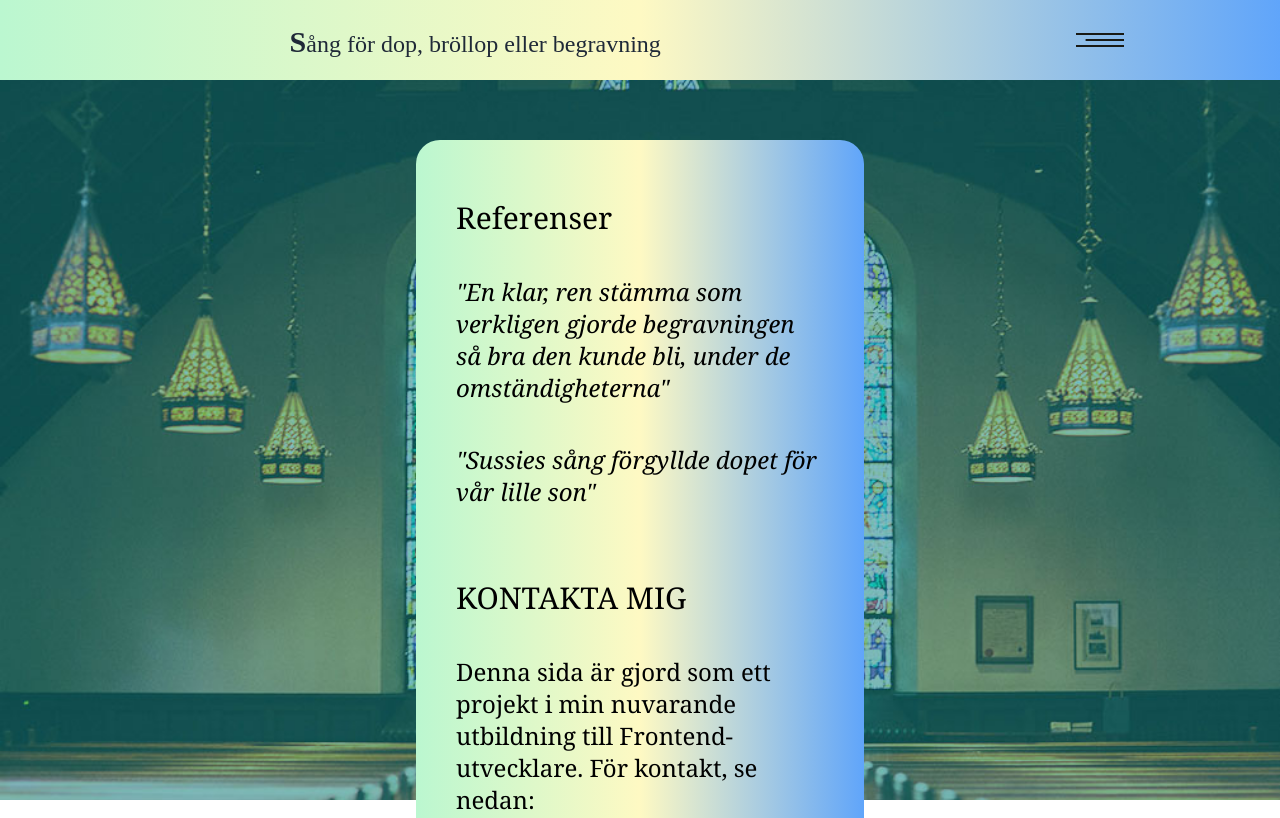
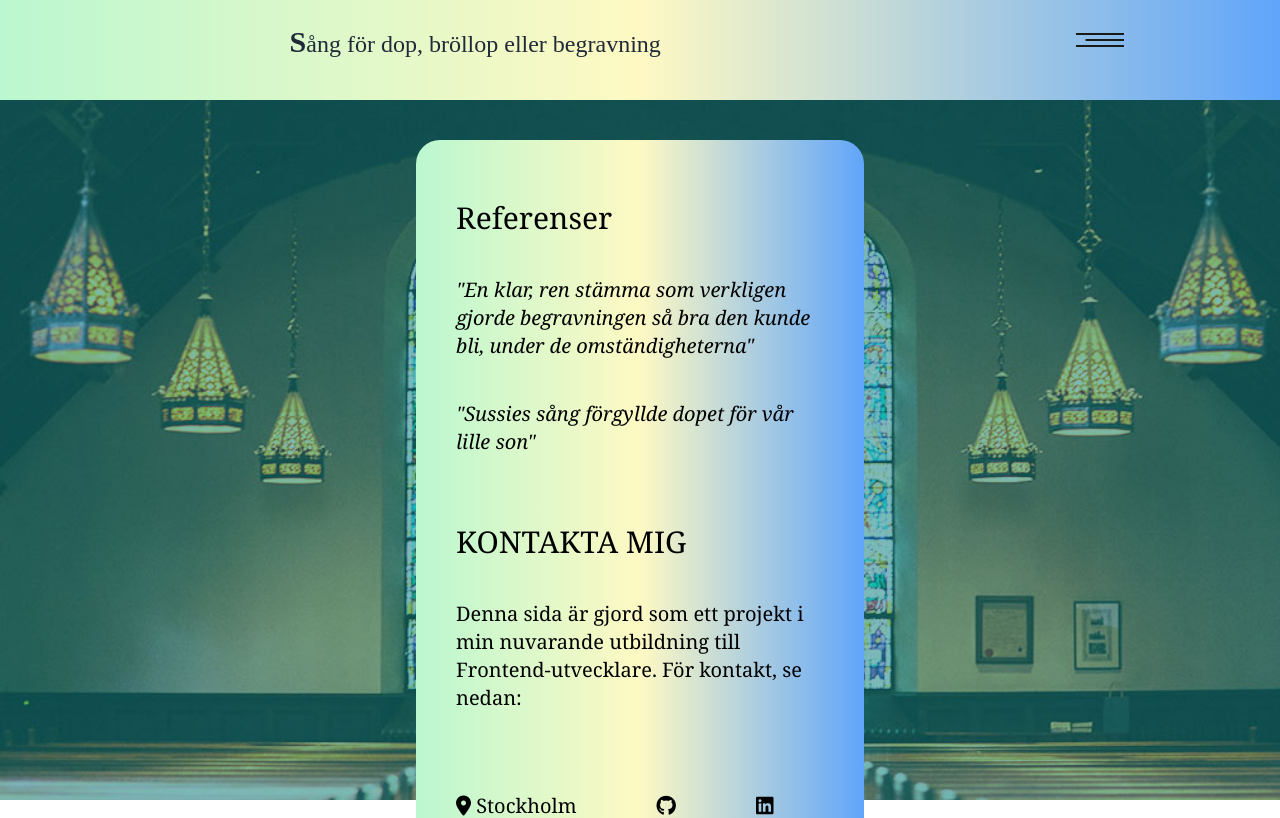
Before and after one commit to arnetzlinder/Hobbyprojekt---git, a Vue app: page /contact in a window 1280 px wide. Shown: the top 818 px of the page. Built offline with nearby package versions, Linux system fonts and the light colour scheme; a web font is replaced by a local one.

Commit message:
:lipstick: minor styling changes

```diff
--- a/src/components/AudioPlay.vue
+++ b/src/components/AudioPlay.vue
@@ -5,7 +5,7 @@ export default{};
 </script>
 
 <template>
-    <div class="text-gray-800 p-5 md:p-10 lg:p-20 flex relative max-w-md md:max-w-xl lg:max-w-xl">
+    <div class="top-6 md:top-0 lg:top-0 text-gray-800 p-5 md:p-10 lg:p-20 flex relative max-w-md md:max-w-xl lg:max-w-xl">
 
 
         <div class="top-7 md:top-0 lg:top-0 relative bg-gradient-to-r from-blue-400 via-yellow-100 to-green-200 flex  flex-col text-gray-800 content-evenly border-8 border-gray-800 rounded-xl">
--- a/src/components/SongNavbar.vue
+++ b/src/components/SongNavbar.vue
@@ -1,5 +1,5 @@
 <template>
-    <nav id="navbarid" class="h-20 grid w-screen bg-gradient-to-r from-green-200 via-yellow-100 to-blue-400">
+    <nav id="navbarid" class="pb-5 h-25 grid w-screen bg-gradient-to-r from-green-200 via-yellow-100 to-blue-400">
         <div><AnimationContainerVue /> </div>
         <a href="#index"><p class="ml-5 first-letter:text-2xl md:first-letter:text-3xl lg:first-letter:text-3xl first-letter:font-bold text-xl md:text-2xl lg:text-2xl text-gray-800">Sång för dop, bröllop eller begravning</p></a>
         <div class="z-30 relative col-start-3 mt-5 ml-5">
--- a/src/views/ContactMe.vue
+++ b/src/views/ContactMe.vue
@@ -1,6 +1,6 @@
 <template>
     <div class="max-h-96 font-serif sm:top-0 md:top-20 relative justify-center content-center flex bg-gradient-to-r from-green-200 via-yellow-100 to-blue-400">
-        <div class="md:m-w-screen mt-10 rounded-3xl mt-5 text-2xl max-w-md font-serif absolute bg-gradient-to-r from-green-200 via-yellow-100 to-blue-400">
+        <div class="md:m-w-screen mt-10 rounded-3xl mt-5 text-xl max-w-md font-serif absolute bg-gradient-to-r from-green-200 via-yellow-100 to-blue-400">
         <h2 class="text-3xl p-10 mt-5"> Referenser</h2>
         <p class="px-10 italic"> "En klar, ren stämma som verkligen gjorde begravningen så bra den kunde bli, under de omständigheterna"</p>
         <p class="p-10 italic"> "Sussies sång förgyllde dopet för vår lille son"</p>
```
